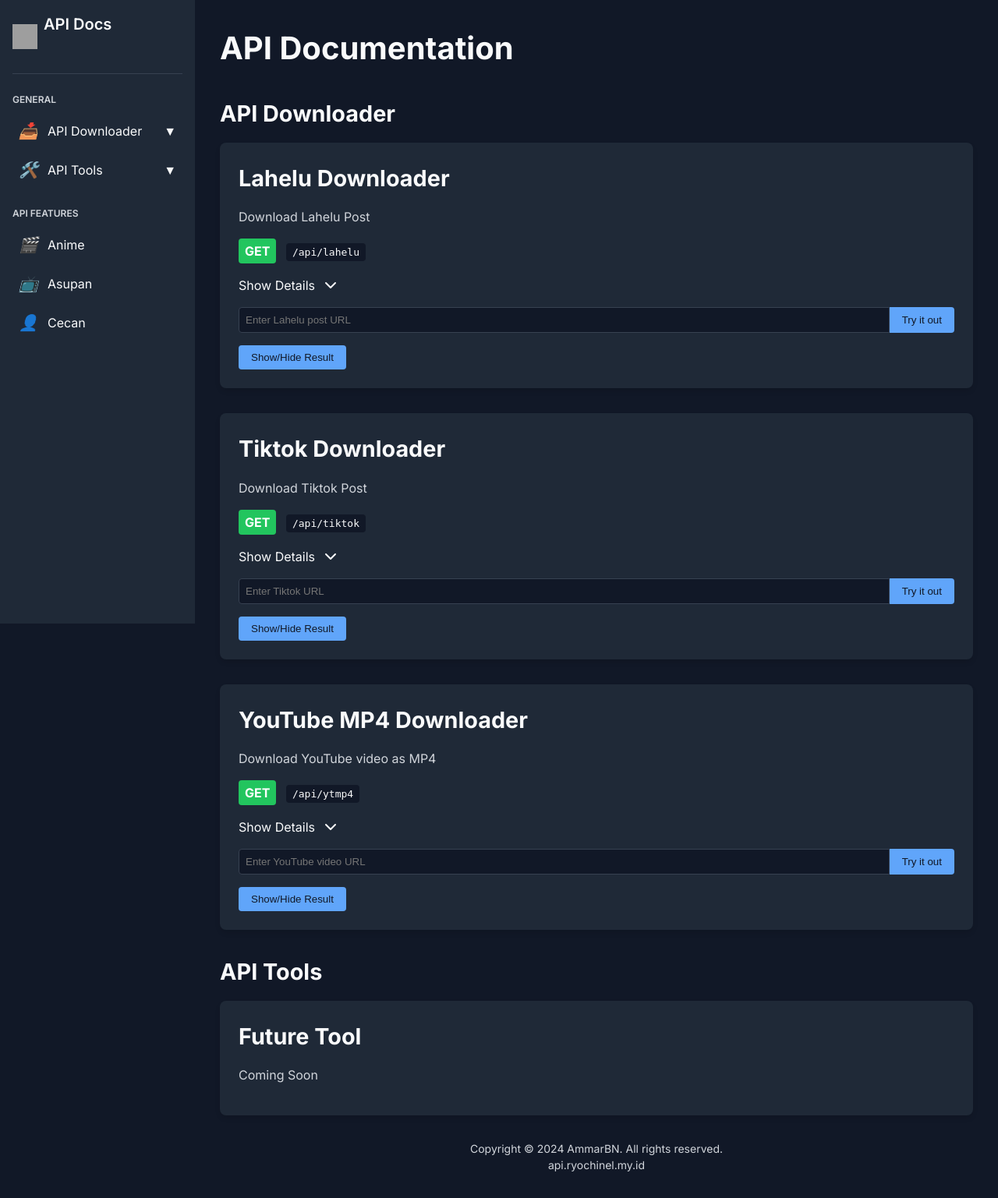
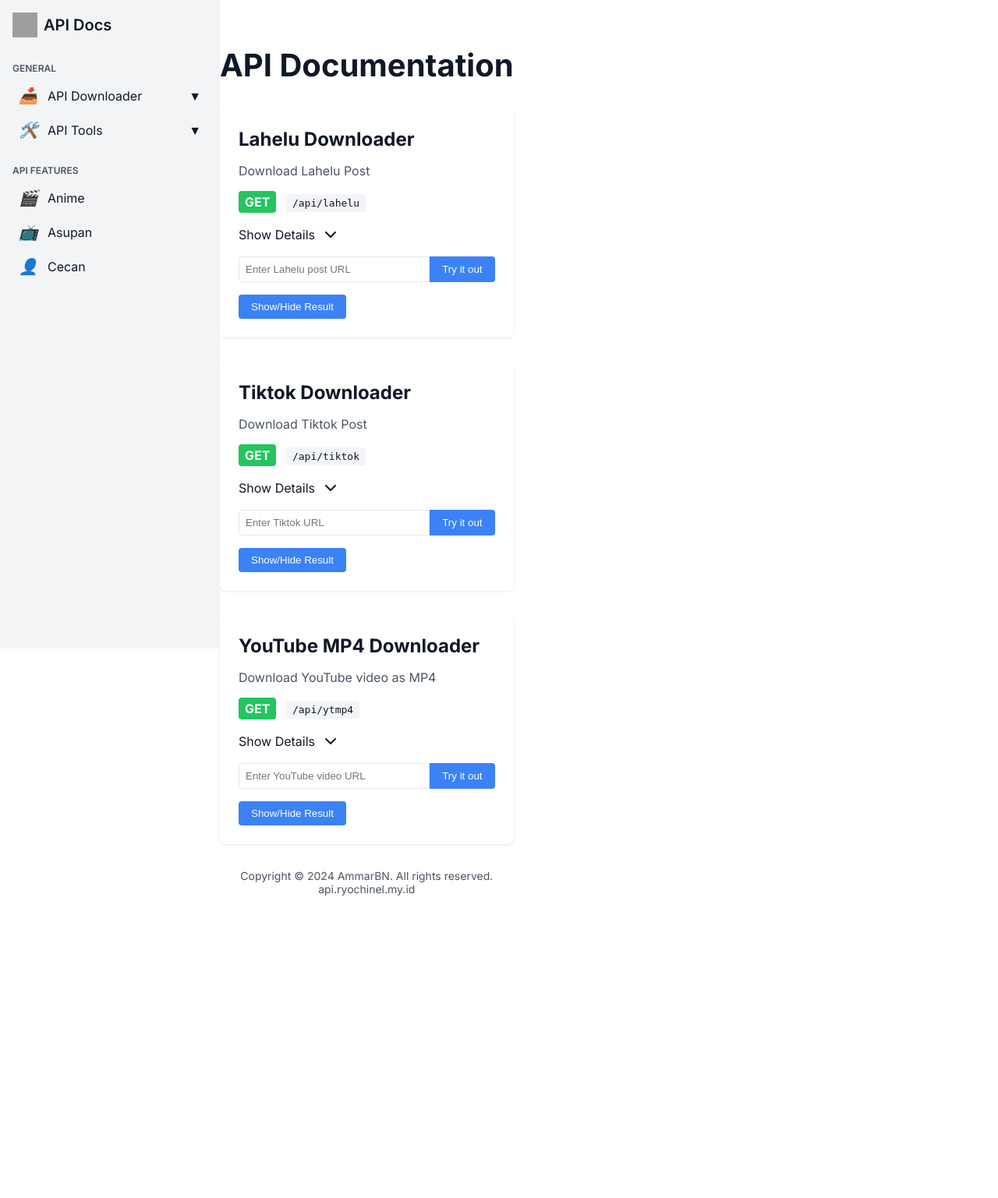
Before and after one commit to Hoshiyuki-Api/Swagger-Api, a Flask app: page /docs in a window 1280 px wide. Shown: the whole page at 78% size. After the commit the page ends 1149 px from the top, so only its background shows below. Run offline with Flask 2, Linux system fonts and the light colour scheme; grey boxes are pictures that could not be loaded.

Commit message:
Update api-docs.html

```diff
--- a/templates/api-docs.html
+++ b/templates/api-docs.html
@@ -3,26 +3,10 @@
 <head>
     <meta charset="UTF-8">
     <meta name="viewport" content="width=device-width, initial-scale=1.0">
-    <link rel="icon" href="https://i.ibb.co.com/sH8sDrm/img-icon.png" type="image/x-icon">
-    <title>API Docs</title>
+    <title>API Documentation</title>
     <link href="https://fonts.googleapis.com/css2?family=Inter:wght@400;500;600;700&display=swap" rel="stylesheet">
     <style>
         :root {
-    --bg-primary: #111827;
-    --bg-secondary: #1f2937;
-    --text-primary: #f9fafb;
-    --text-secondary: #d1d5db;
-    --accent-color: #60a5fa;
-    --border-color: #374151;
-    --card-bg: #1f2937;
-    --button-bg: #60a5fa;
-    --button-text: #111827;
-    --toggle-bg: #4b5563;
-    --toggle-circle: #111827;
-    --square-color: rgba(96, 165, 250, 0.1);
-}
-
-.light {
             --bg-primary: #ffffff;
             --bg-secondary: #f3f4f6;
             --text-primary: #111827;
@@ -32,23 +16,14 @@
             --card-bg: #ffffff;
             --button-bg: #3b82f6;
             --button-text: #ffffff;
-    --toggle-bg: #e5e7eb;
-    --toggle-circle: #ffffff;
-    --square-color: rgba(59, 130, 246, 0.1);
-}
-
-* {
-    margin: 0;
-    padding: 0;
-    box-sizing: border-box;
         }
 
         body {
             font-family: 'Inter', sans-serif;
+            margin: 0;
+            padding: 0;
             background-color: var(--bg-primary);
             color: var(--text-primary);
-    line-height: 1.5;
-    transition: background-color 0.3s, color 0.3s;
             display: flex;
         }
 
@@ -57,18 +32,16 @@ body {
             height: 100vh;
             background-color: var(--bg-secondary);
             padding: 1rem;
-    overflow-y: auto;
             position: fixed;
             left: 0;
             top: 0;
+            overflow-y: auto;
         }
 
         .sidebar-header {
             display: flex;
             align-items: center;
-    padding-bottom: 1rem;
-    border-bottom: 1px solid var(--border-color);
-    margin-bottom: 1rem;
+            margin-bottom: 2rem;
         }
 
         .sidebar-header img {
@@ -80,13 +53,14 @@ body {
         .sidebar-header h1 {
             font-size: 1.25rem;
             font-weight: 600;
+            margin: 0;
         }
 
         .section-header {
-    color: var(--text-secondary);
             font-size: 0.75rem;
             font-weight: 600;
             text-transform: uppercase;
+            color: var(--text-secondary);
             margin-top: 1.5rem;
             margin-bottom: 0.5rem;
         }
@@ -141,7 +115,7 @@ body {
         .main-content {
             margin-left: 250px;
             padding: 2rem;
-    width: calc(100% - 250px);
+            max-width: 800px;
         }
 
         h1 {
@@ -149,27 +123,22 @@ h1 {
             margin-bottom: 2rem;
         }
 
-h2 {
-    font-size: 1.8rem;
-    margin-top: 2rem;
-    margin-bottom: 1rem;
-}
-
         .endpoint {
             background-color: var(--card-bg);
             border-radius: 8px;
             padding: 1.5rem;
             margin-bottom: 2rem;
-    box-shadow: 0 4px 6px rgba(0, 0, 0, 0.1);
+            box-shadow: 0 1px 3px rgba(0, 0, 0, 0.1);
         }
 
         .endpoint h2 {
             margin-top: 0;
+            margin-bottom: 1rem;
         }
 
         .endpoint-description {
+            color: var(--text-secondary);
             margin-bottom: 1rem;
-    color: var(--text-secondary);
         }
 
         .endpoint-method {
@@ -184,13 +153,9 @@ h2 {
 
         .endpoint-url {
             font-family: monospace;
-    background-color: var(--bg-primary);
+            background-color: var(--bg-secondary);
             padding: 0.25rem 0.5rem;
             border-radius: 4px;
-}
-
-.details {
-    margin-top: 1rem;
         }
 
         .details-title {
@@ -198,6 +163,7 @@ h2 {
             align-items: center;
             cursor: pointer;
             user-select: none;
+            margin-top: 1rem;
         }
 
         .details-title span {
@@ -234,8 +200,6 @@ h2 {
             padding: 0.5rem;
             border: 1px solid var(--border-color);
             border-radius: 4px 0 0 4px;
-    background-color: var(--bg-primary);
-    color: var(--text-primary);
         }
 
         .input-group button {
@@ -340,32 +303,9 @@ h2 {
 
             .main-content {
                 margin-left: 0;
-        width: 100%;
+                padding: 1rem;
             }
         }
-
-.loading {
-    display: inline-block;
-    width: 20px;
-    height: 20px;
-    border: 2px solid rgba(255,255,255,.3);
-    border-radius: 50%;
-    border-top-color: #fff;
-    animation: spin 1s ease-in-out infinite;
-    -webkit-animation: spin 1s ease-in-out infinite;
-    margin-left: 10px;
-    vertical-align: middle;
-}
-
-@keyframes spin {
-    to { -webkit-transform: rotate(360deg); }
-}
-@-webkit-keyframes spin {
-    to { -webkit-transform: rotate(360deg); }
-}
-
-
-
     </style>
 </head>
 <body>
@@ -419,16 +359,13 @@ h2 {
     <div class="main-content">
         <h1>API Documentation</h1>
 
-        <section id="api-downloader">
-            <h2>API Downloader</h2>
-
         <div id="lahelu-downloader" class="endpoint">
             <h2>Lahelu Downloader</h2>
             <p class="endpoint-description">Download Lahelu Post</p>
             <span class="endpoint-method">GET</span>
             <span class="endpoint-url">/api/lahelu</span>
             <div class="details">
-                    <div class="details-title" onclick="toggleDetails(this)" aria-expanded="false">
+                <div class="details-title" onclick="toggleDetails(this)">
                     <span>Show Details</span>
                     <svg xmlns="http://www.w3.org/2000/svg" width="24" height="24" viewBox="0 0 24 24" fill="none" stroke="currentColor" stroke-width="2" stroke-linecap="round" stroke-linejoin="round">
                         <polyline points="6 9 12 15 18 9"></polyline>
@@ -570,36 +510,31 @@ h2 {
                 <button onclick="toggleResult('result3')">Show/Hide Result</button>
             </div>
         </div>
-        </section>
-
-        <section id="api-tools">
-            <h2>API Tools</h2>
-
-            <div id="future-tool" class="endpoint">
-                <h2>Future Tool</h2>
-                <p class="endpoint-description">Coming Soon</p>
-            </div>
-        </section>
 
         <div class="copyright">
             Copyright © 2024 AmmarBN. All rights reserved.<br>api.ryochinel.my.id
         </div>
     </div>
 
+    <div id="notification">
+        <span id="notification-message"></span>
+        <span id="notification-close" onclick="closeNotification()">×</span>
+    </div>
+
     <script>
         function toggleDetails(element) {
             const detailsContent = element.nextElementSibling;
             const isOpen = detailsContent.style.display === 'block';
-
             detailsContent.style.display = isOpen ? 'none' : 'block';
-            element.setAttribute('aria-expanded', !isOpen);
             element.querySelector('span').textContent = isOpen ? 'Show Details' : 'Hide Details';
             element.querySelector('svg').style.transform = isOpen ? 'rotate(0deg)' : 'rotate(180deg)';
         }
 
-        function toggleTheme() {
-            document.body.classList.toggle('light');
-            createSquares();
+        function toggleSubnav(id) {
+            const subnav = document.getElementById(id);
+            const navItem = subnav.previousElementSibling;
+            subnav.classList.toggle('open');
+            navItem.classList.toggle('open');
         }
 
         async function tryItOut(inputId, errorMsgId, resultId, apiEndpoint) {
@@ -607,7 +542,6 @@ h2 {
             const errorMsg = document.getElementById(errorMsgId);
             const resultContainer = document.getElementById(resultId);
             const resultContent = resultContainer.querySelector('.result-content');
-            const toggleButton = document.querySelector(`button[onclick="toggleResult('${resultId}')"]`);
 
             if (!apiUrl.trim()) {
                 errorMsg.textContent = "Please enter a URL before submitting.";
@@ -617,12 +551,6 @@ h2 {
             errorMsg.textContent = "";
             resultContainer.style.display = 'none';
             resultContent.textContent = '';
-            toggleButton.textContent = 'Show Result';
-
-            const button = document.querySelector(`#${inputId}`).nextElementSibling;
-            const originalButtonText = button.textContent;
-            button.innerHTML = `${originalButtonText}<span class="loading"></span>`;
-            button.disabled = true;
 
             try {
                 const response = await fetch(`https://api.ryochinel.my.id${apiEndpoint}?url=${encodeURIComponent(apiUrl)}&apikey=yk`);
@@ -630,16 +558,11 @@ h2 {
                     throw new Error(`HTTP error! status: ${response.status}`);
                 }
                 const data = await response.json();
-
                 resultContent.textContent = JSON.stringify(data, null, 2);
                 resultContainer.style.display = 'block';
-                toggleButton.textContent = 'Hide Result';
             } catch (error) {
                 console.error('Fetch error:', error);
                 errorMsg.textContent = `An error occurred: ${error.message}. Please check your URL and try again.`;
-            } finally {
-                button.innerHTML = originalButtonText;
-                button.disabled = false;
             }
         }
 
@@ -673,21 +596,14 @@ h2 {
             const notificationMessage = document.getElementById('notification-message');
             notificationMessage.textContent = message;
             notification.style.display = 'block';
+            setTimeout(() => {
+                notification.style.display = 'none';
+            }, 3000);
         }
 
         function closeNotification() {
-            const notification = document.getElementById('notification');
-            notification.style.display = 'none';
+            document.getElementById('notification').style.display = 'none';
         }
-
-        function toggleSubnav(id) {
-            const subnav = document.getElementById(id);
-            const navItem = subnav.previousElementSibling;
-            subnav.classList.toggle('open');
-            navItem.classList.toggle('open');
-        }
-
-        document.getElementById('theme-toggle').addEventListener('change', toggleTheme);
     </script>
 </body>
 </html>
```
Also changed, not shown: other parts of templates/api-docs.html (+22 -20 lines). Lines whose indentation alone changed are shown as unchanged.
